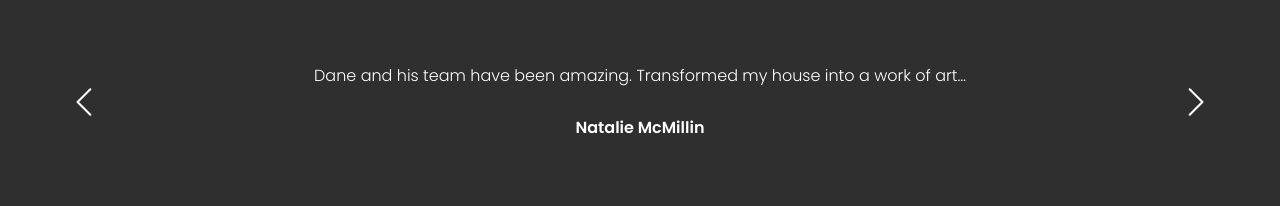
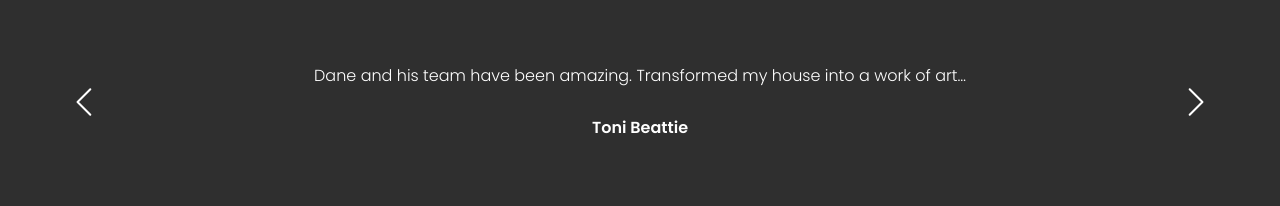
Before and after one commit to GMFB-Web-Dev/Great-Dane-Builders, a Next.js app: page / in a window 1280 px wide. Shown: the part 3961-4167 px from the top of the page. Built offline with nearby package versions, Linux system fonts and the light colour scheme.

Commit message:
Display Toni Beattie on all testimonials

```diff
--- a/components/carousels.tsx
+++ b/components/carousels.tsx
@@ -173,7 +173,7 @@ export function Testimonials() {
       <h2>Trusted By Our Clients</h2>
       <div className="testimonial-row">
         <button className="carousel-arrow testimonial-arrow" type="button" onClick={() => move(-1)} aria-label="Previous testimonial"><ChevronIcon direction="left" /></button>
-        <blockquote key={index}><p>{current.quote}</p><cite>{current.name}</cite></blockquote>
+        <blockquote key={index}><p>{current.quote}</p><cite>Toni Beattie</cite></blockquote>
         <button className="carousel-arrow testimonial-arrow" type="button" onClick={() => move(1)} aria-label="Next testimonial"><ChevronIcon direction="right" /></button>
       </div>
       <CarouselDots labels={testimonials.map((_, dot) => `Show testimonial ${dot + 1}`)} index={index} onSelect={setIndex} />
```
